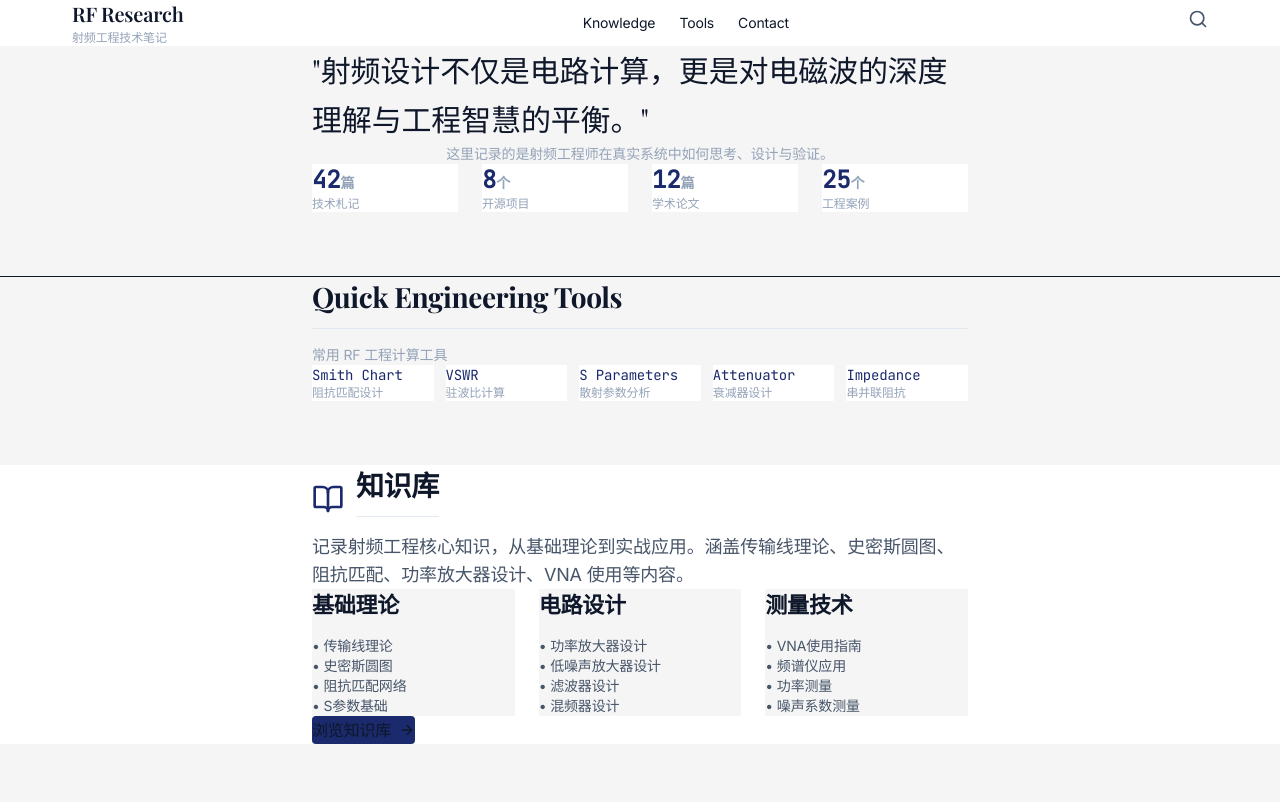
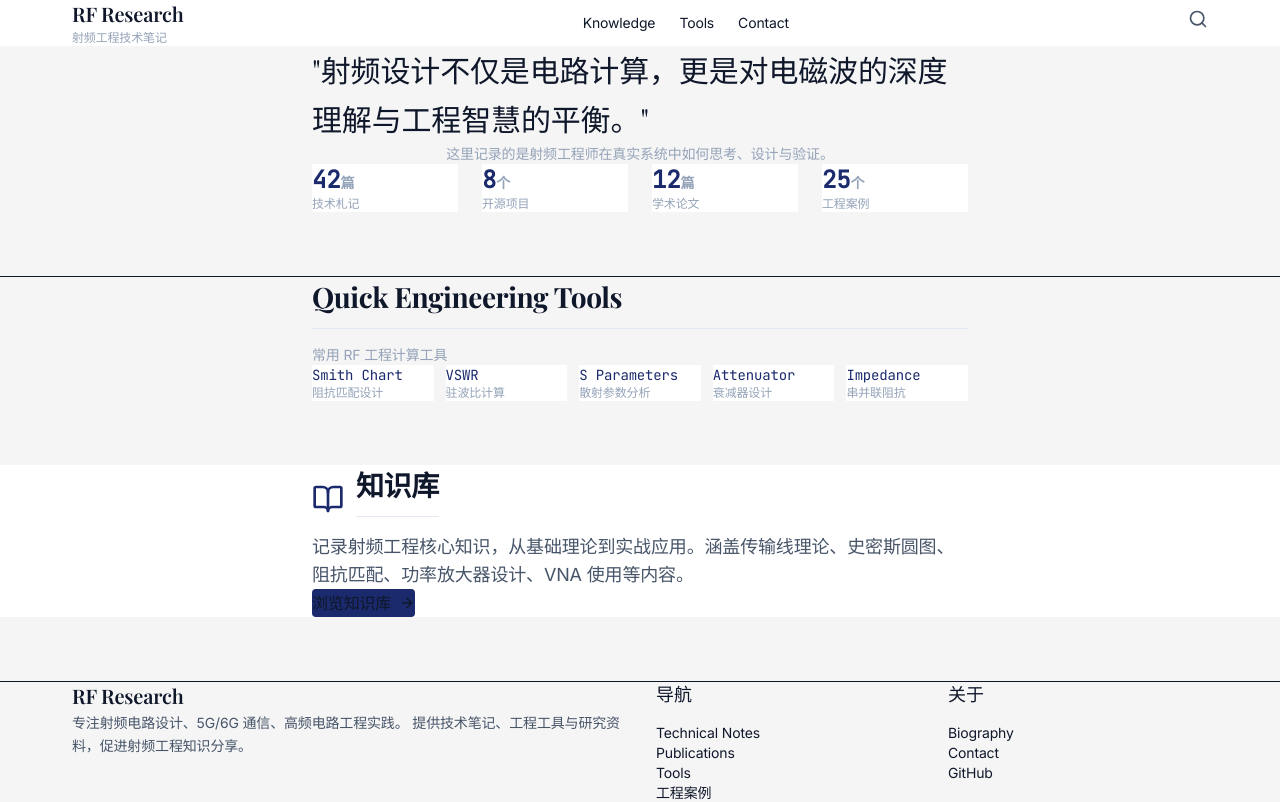
Before and after one commit to changrenyuan/rfchang, a Next.js app: page / in a window 1280 px wide. Shown: the top 802 px of the page. Built offline with nearby package versions, Linux system fonts and the light colour scheme.

Commit message:
refactor: 删除首页知识库中的分类列表

```diff
--- a/src/app/page.tsx
+++ b/src/app/page.tsx
@@ -91,44 +91,6 @@ export default function Home() {
             记录射频工程核心知识，从基础理论到实战应用。涵盖传输线理论、史密斯圆图、阻抗匹配、功率放大器设计、VNA 使用等内容。
           </p>
 
-          <div className="grid gap-6 md:grid-cols-3 mb-12">
-            <div className="bg-[var(--bg-primary)] p-6">
-              <h3 className="text-xl font-serif font-medium text-[var(--text-primary)] mb-3">
-                基础理论
-              </h3>
-              <ul className="space-y-2 text-sm text-[var(--text-secondary)]">
-                <li>• 传输线理论</li>
-                <li>• 史密斯圆图</li>
-                <li>• 阻抗匹配网络</li>
-                <li>• S参数基础</li>
-              </ul>
-            </div>
-
-            <div className="bg-[var(--bg-primary)] p-6">
-              <h3 className="text-xl font-serif font-medium text-[var(--text-primary)] mb-3">
-                电路设计
-              </h3>
-              <ul className="space-y-2 text-sm text-[var(--text-secondary)]">
-                <li>• 功率放大器设计</li>
-                <li>• 低噪声放大器设计</li>
-                <li>• 滤波器设计</li>
-                <li>• 混频器设计</li>
-              </ul>
-            </div>
-
-            <div className="bg-[var(--bg-primary)] p-6">
-              <h3 className="text-xl font-serif font-medium text-[var(--text-primary)] mb-3">
-                测量技术
-              </h3>
-              <ul className="space-y-2 text-sm text-[var(--text-secondary)]">
-                <li>• VNA使用指南</li>
-                <li>• 频谱仪应用</li>
-                <li>• 功率测量</li>
-                <li>• 噪声系数测量</li>
-              </ul>
-            </div>
-          </div>
-
           <Link
             href="/knowledge"
             className="inline-flex items-center gap-2 px-6 py-3 bg-[var(--color-primary)] text-white rounded hover:bg-[var(--color-primary-hover)] transition-colors"
```
